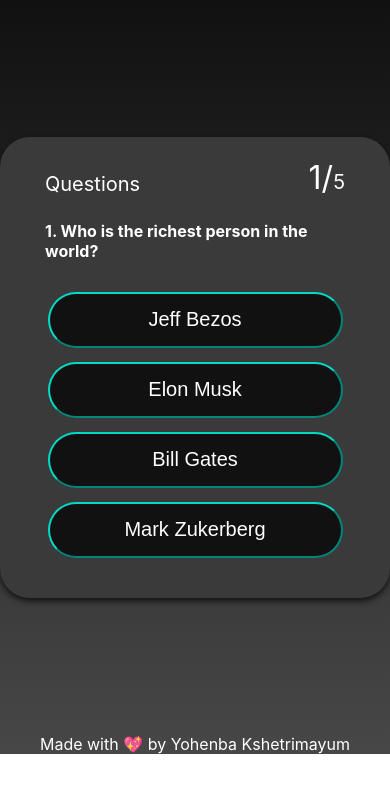
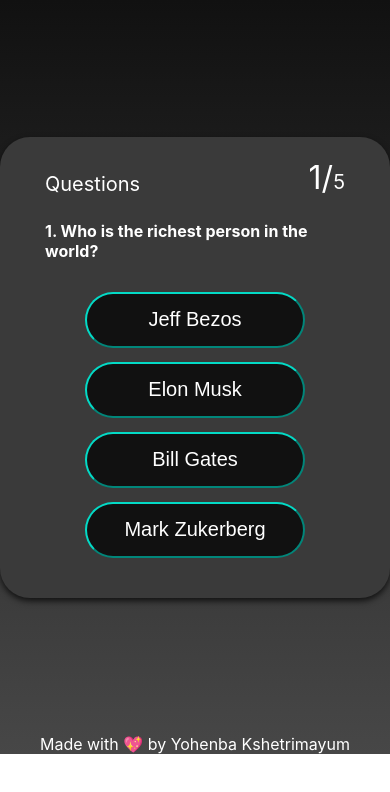
Before and after one commit to Yohenba18/Quiz-app, a React (Create React App) app: page / in a window 390 px wide. Shown: the top 792 px of the page. Built offline with nearby package versions, Linux system fonts and the light colour scheme.

Commit message:
quiz v4.5.3 responsive

```diff
--- a/src/App.css
+++ b/src/App.css
@@ -87,6 +87,19 @@
 }
 
 
+@media screen and (max-width: 768px) {
+  .App .quiz{
+    max-width:600px;
+    margin-top: auto;
+    margin-bottom: auto;
+    height: 419px;
+  }
+  button{
+    width:220px;
+    height:56px;
+    font-size: 20px;
+  }
+}
 @media screen and (max-width: 428px) {
   .App .quiz{
     max-width:300px;
@@ -104,7 +117,7 @@
 }
 @media screen and (max-width: 375px) {
   .App .quiz{
-    max-width:300px;
+    max-width:180px;
     margin-top: auto;
     margin-bottom: auto;
     height: 419px;
@@ -115,6 +128,11 @@
   }
   .quiz .quiz__ans .options{
     margin: 7px 0;
+  }
+  button{
+    width:195px;
+    height:56px;
+    font-size: 16px;
   }
 }
 
```
